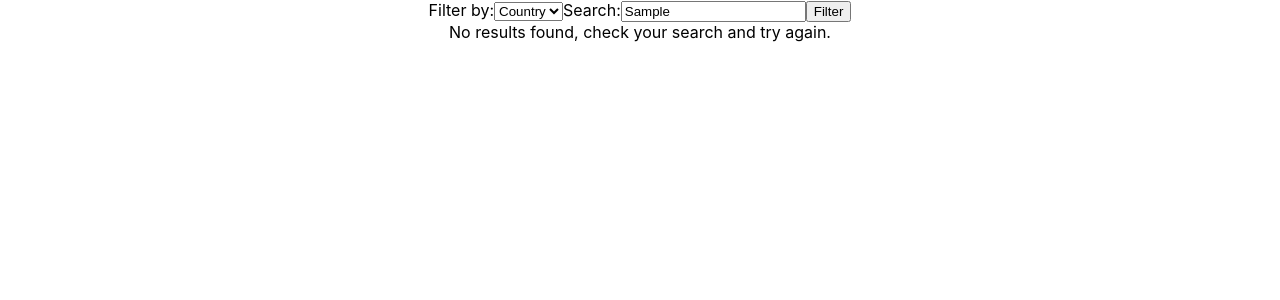
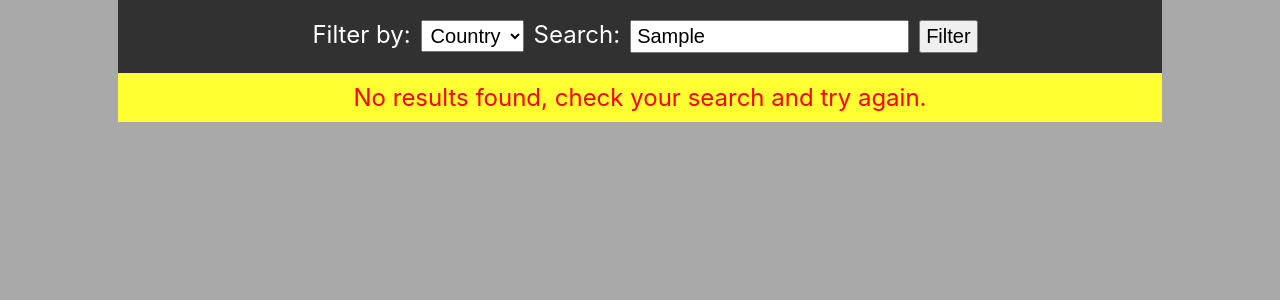
Before and after one commit to trevorh2007/WTW-Assessment, a React (Create React App) app: page / in a window 1280 px wide. Both pictures are taken after typing "Sample" into the empty fields and a click on the input "Filter". Shown: the top 300 px of the page. Built offline with nearby package versions, Linux system fonts and the light colour scheme.

Commit message:
Quick styling for search and results components

```diff
--- a/src/App.scss
+++ b/src/App.scss
@@ -1,38 +1,5 @@
 .App {
-  text-align: center;
+  width: 100vw;
+  height: 100vh;
+  background-color: darkgray;
 }
-
-.App-logo {
-  height: 40vmin;
-  pointer-events: none;
-}
-
-@media (prefers-reduced-motion: no-preference) {
-  .App-logo {
-    animation: App-logo-spin infinite 20s linear;
-  }
-}
-
-.App-header {
-  background-color: #282c34;
-  min-height: 100vh;
-  display: flex;
-  flex-direction: column;
-  align-items: center;
-  justify-content: center;
-  font-size: calc(10px + 2vmin);
-  color: white;
-}
-
-.App-link {
-  color: #61dafb;
-}
-
-@keyframes App-logo-spin {
-  from {
-    transform: rotate(0deg);
-  }
-  to {
-    transform: rotate(360deg);
-  }
-}
--- a/src/components/ResultsTable/results-table.js
+++ b/src/components/ResultsTable/results-table.js
@@ -5,32 +5,32 @@ const ResultsTable = ({ data, hasSearched }) => {
     return (
         <>
             {hasSearched && data.length === 0 && (
-                <div>No results found, check your search and try again.</div>
+                <div className="no-results">No results found, check your search and try again.</div>
             )}
             {data.length > 1 && (
                 <section id="city-data" className="city-data" key={data}>
                     <div className='table'>
                         <h2>Results</h2>
-                        <table border={2} cellPadding={5}>
+                        <table border={2} cellPadding={10} cellSpacing={0}>
                             <thead>
                                 <tr>
                                     <td>ID</td>
                                     <td>Name</td>
                                     <td>State</td>
                                     <td>Country</td>
-                                    <td>Coordinates</td>
+                                    <td>Coordinates (lat, long)</td>
                                 </tr>
                             </thead>
                             <tbody>
                                 {
                                     Object.keys(data).map(element => {
                                         return (
-                                            <tr key={element}>
+                                            <tr key={element} className="result-row">
                                                 <td>{data[element].id}</td>
                                                 <td>{data[element].name}</td>
                                                 <td>{data[element].state}</td>
                                                 <td>{data[element].country}</td>
-                                                <td>{data[element].coord.lon}, {data[element].coord.lat}</td>
+                                                <td>{data[element].coord.lat}, {data[element].coord.lon}</td>
                                             </tr>
                                         )
                                     })
--- a/src/components/ResultsTable/results-table.scss
+++ b/src/components/ResultsTable/results-table.scss
@@ -0,0 +1,35 @@
+#city-data {
+    h2 {
+        text-align: center;
+    }
+    table {
+        font-size: 18px;
+        text-align: center;
+        thead {
+            tr {
+                td {
+                    background: #313131;
+                    color: #fff;
+                }
+            }
+        }
+        tbody {
+            background: #fff;
+            .result-row {
+                &:hover {
+                    cursor: pointer;
+                    background: #333;
+                    color: #fff;
+                }
+            }
+        }
+    }
+}
+
+.no-results {
+    background: rgb(255, 255, 50);
+    color: red;
+    width: 80%;
+    padding: 10px;
+    text-align: center;
+}
--- a/src/components/SearchFilter/search-filter.scss
+++ b/src/components/SearchFilter/search-filter.scss
@@ -0,0 +1,24 @@
+#search {
+    display: flex;
+    justify-content: center;
+    align-items: center;
+    flex-direction: column;
+    font-size: 24px;
+    background-color: darkgray;
+    form {
+        display: flex;
+        justify-content: center;
+        background: #313131;
+        color: #fff;
+        padding: 20px 10px;
+        width: 80%;
+        label {
+            margin-left: 10px;
+        }
+        select, input {
+            padding: 3px 5px;
+            margin-left: 10px;
+            font-size: 20px;
+        }
+    }
+}
```
